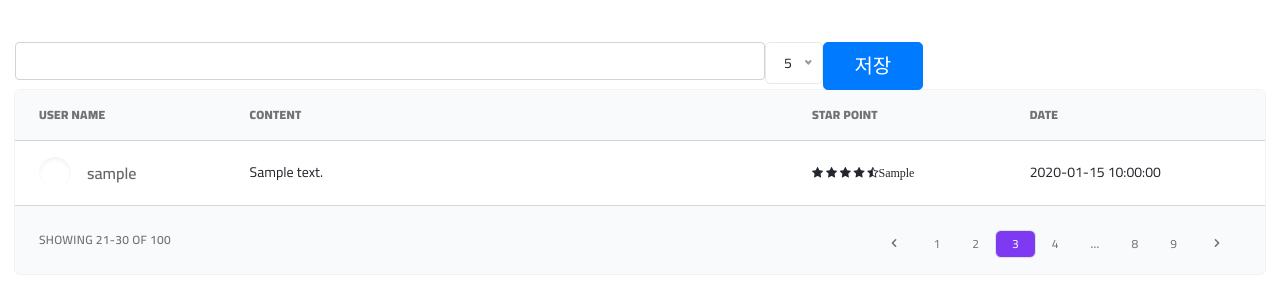
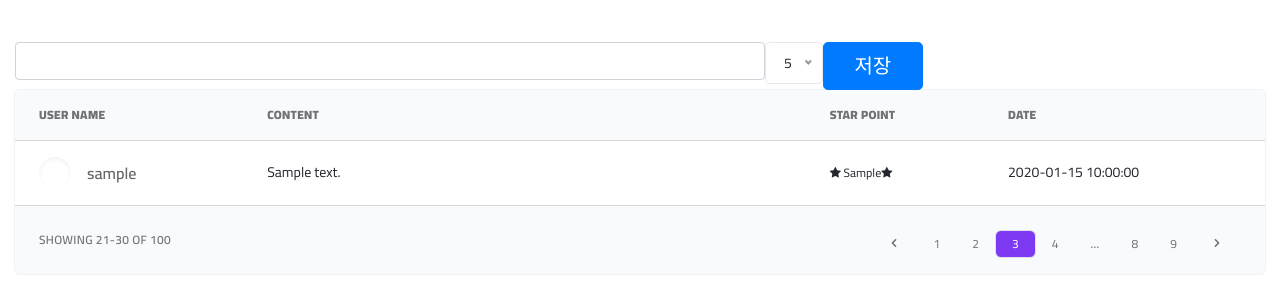
Before and after one commit to EunSeo119/Happy-library, a PHP site: page /book_detail.php?id=1 in a window 1280 px wide. Shown: the part 1020-1320 px from the top of the page. Run offline with PHP 8.4, Linux system fonts and the light colour scheme; tables that the repository leaves empty or names only in its code hold one stand-in row (values such as "Sample post"); grey boxes marked "Sample" are stand-in pictures.

Commit message:
final modify

```diff
--- a/Library/Sign_up.php
+++ b/Library/Sign_up.php
@@ -193,11 +193,7 @@
                                         <label class="custom-control-label" for="aggrement">개인정보 수집 및 이용에 동의합니다.</label>
                                      </div>
                                      <div class="mb-4"></div>
-<<<<<<< HEAD
                                       <button class="btn2   btn btn-success btn-lg btn-block" autofocus id="signup-button" style="margin:auto;width:30%;" type="submit">가입하기</button>
-=======
-                                      <button class="btn2   btn btn-success btn-lg btn-block" autofocus id="signup-button" style="margin:auto;width:30%;" type="submit">회원가입</button>
->>>>>>> 4f86554410e166c9ebff2cd3b4999383857674b0
                                     </form>
                                 </div>
                             </div>
--- a/Library/book_detail.php
+++ b/Library/book_detail.php
@@ -358,10 +358,7 @@ $result = $conn->query($sql);
                                           ."   <td class='px-4 py-3 text-xs'>					   "
                                           ."     <div class='product__details__rating'>				   "
                                           ."         <i class='fa fa-star'></i>					   "
-                                          ."         <i class='fa fa-star'></i>					   "
-                                          ."         <i class='fa fa-star'></i>					   "
-                                          ."         <i class='fa fa-star'></i>					   "
-                                          ."         <i class='fa fa-star-half-o'>" . $row["star_point"]. "</i>				   "
+                                          ."       " . $row["star_point"]. "<i class='fa fa-star'></i>			   "
                                           ."     </div>								   "
                                           ."   </td>								   "
                                           ."   <td class='px-4 py-3 text-sm'>					   "
--- a/Library/insert.php
+++ b/Library/insert.php
@@ -25,7 +25,7 @@ if (count($_FILES)) {
 
 $host = 'localhost';
 $user = 'root';
-$pw = '';
+$pw = '1234';
 $dbName = 'library';
 
 $mysqli = new mysqli($host, $user, $pw, $dbName);
--- a/Library/insertReview.php
+++ b/Library/insertReview.php
@@ -3,7 +3,7 @@
 
 $host = 'localhost';
 $user = 'root';
-$pw = '';
+$pw = '1234';
 $dbName = 'library';
 
 $mysqli = new mysqli($host, $user, $pw, $dbName);
--- a/Library/search.php
+++ b/Library/search.php
@@ -210,7 +210,7 @@ function button2_click(s) {
 
                                             }
                                         }else{
-                                            echo "0 results";
+                                            echo "";
                                         }
                                         ?>
 
```
